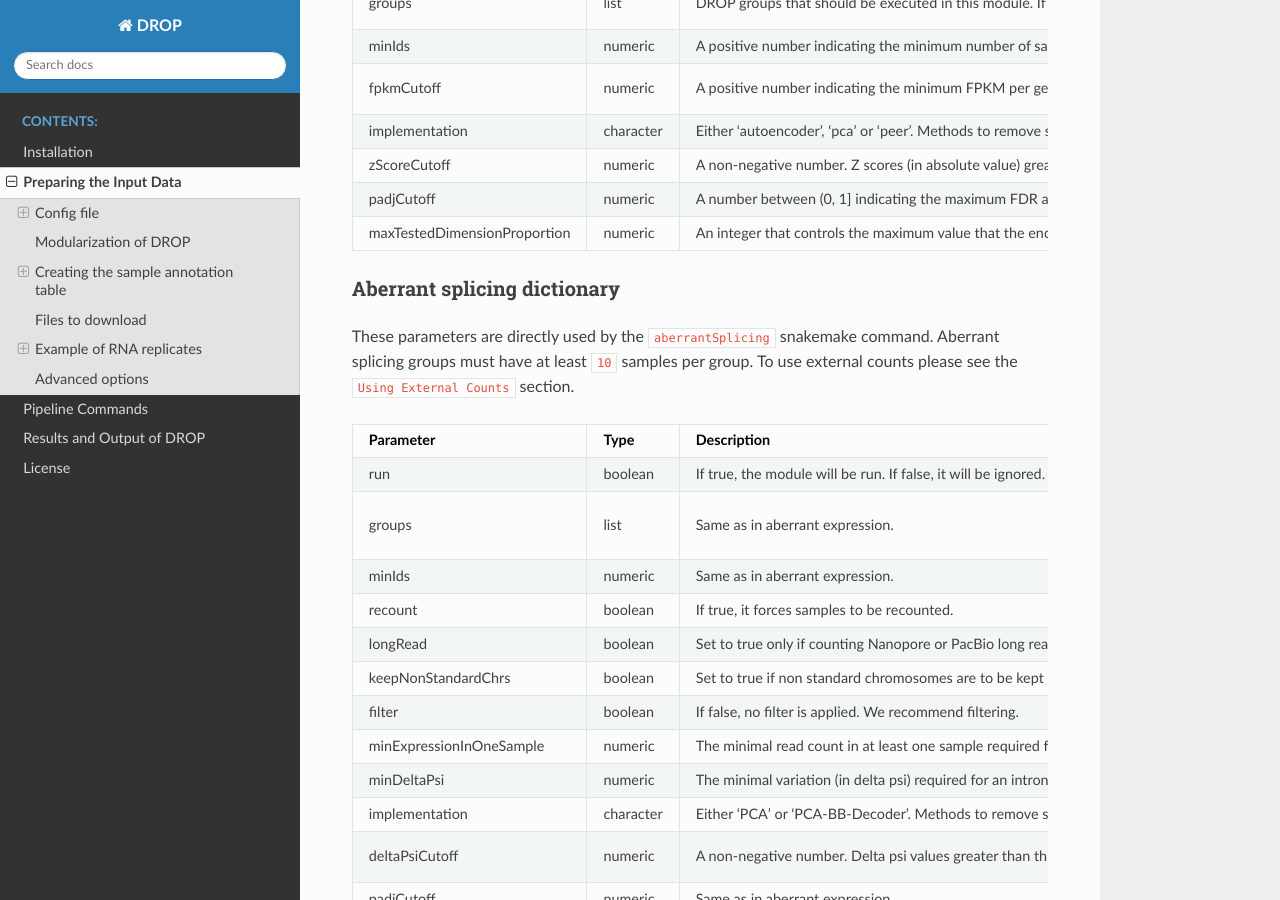
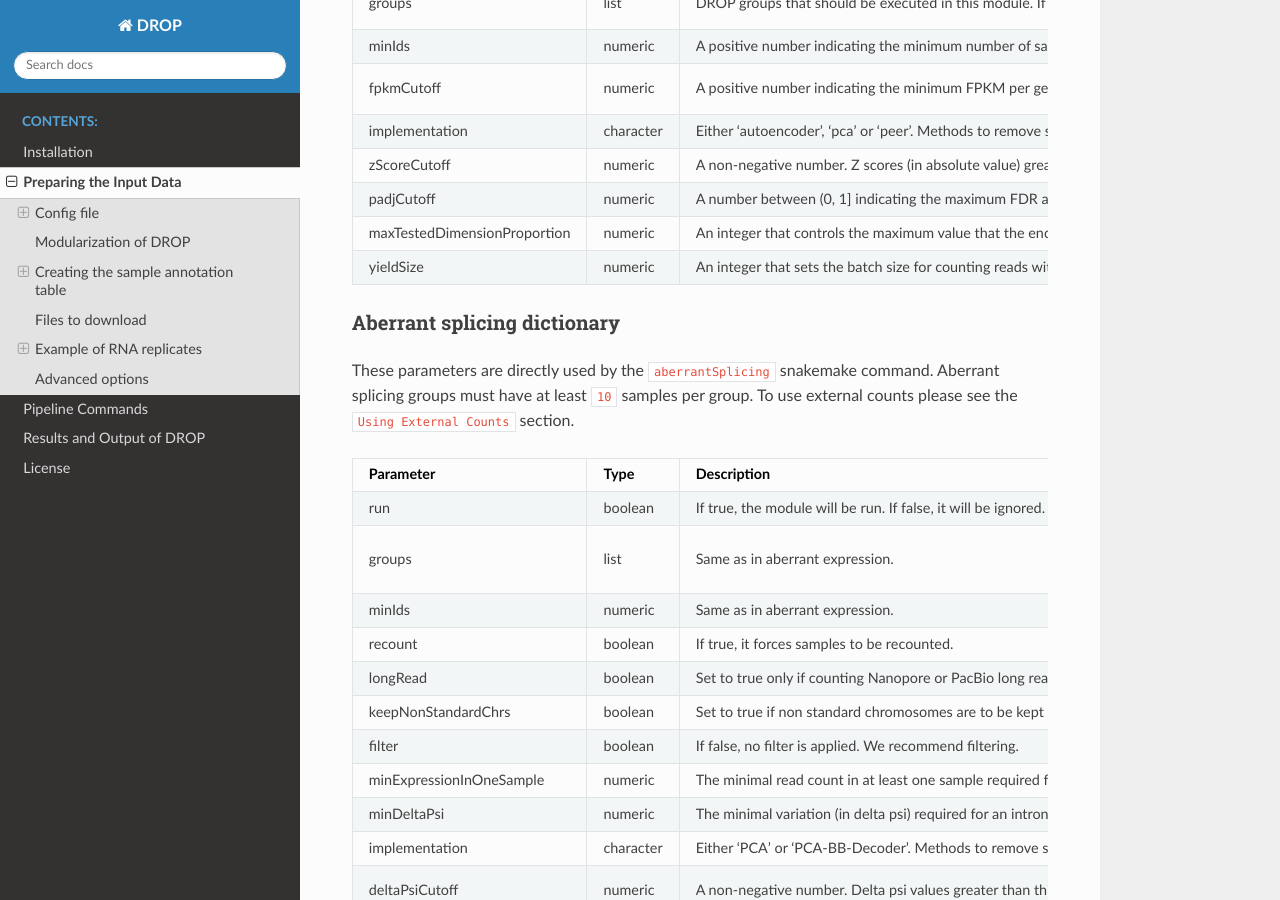
Before and after one commit to gagneurlab/drop, a Sphinx documentation site: the page built from docs/source/prepare.rst, in a window 1280 px wide and 900 px high, scrolled down 2238 px. Built offline with Sphinx 7.4.7 and the Read the Docs theme 2.0.0, drawn with Linux system fonts in a browser that asks for light colours; pages that are not in the unit, such as notebooks, are missing from menus; some of the changed text lies outside the part shown.

Commit message:
yieldSize config value

```diff
--- a/docs/source/prepare.rst
+++ b/docs/source/prepare.rst
@@ -105,6 +105,7 @@ implementation                character  Either 'autoencoder', 'pca' or 'peer'.
 zScoreCutoff                  numeric    A non-negative number. Z scores (in absolute value) greater than this cutoff are considered as outliers.                           ``0``
 padjCutoff                    numeric    A number between (0, 1] indicating the maximum FDR an event can have in order to be considered an outlier.                         ``0.05``
 maxTestedDimensionProportion  numeric    An integer that controls the maximum value that the encoding dimension can take. Refer to `advanced-options`_.                     ``3``
+yieldSize                     numeric    An integer that sets the batch size for counting reads within a bam file. If memory issues persist lower the yieldSize.            ``2000000``
 ============================  =========  =================================================================================================================================  ======
 
 Aberrant splicing dictionary
@@ -174,7 +175,7 @@ maxAF                  numeric    Maximum allele frequency (of the minor allele)
 maxVarFreqCohort       numeric    Maximum variant frequency among the cohort.                                                                                                                                                       ``0.05``
 minAlt                 numeric    Integer describing the minimum required reads that support the alternative allele. We recommend a minimum of 3 if further filtering on your own. 10 otherwise.                                    ``3``
 hcArgs                 character  String describing additional arguments for GATK haplocaller. Refer to `advanced-options`_.                                                                                                        ``""``
-
+yieldSize              numeric    An integer that sets the batch size for counting reads within a vcf file. If memory issues persist during ``batch_data_table`` lower the yieldSize.                                               ``1000000``
 =====================  =========  ================================================================================================================================================================================================  =========
 
 
```
Also changed, not shown: 4 other files.
